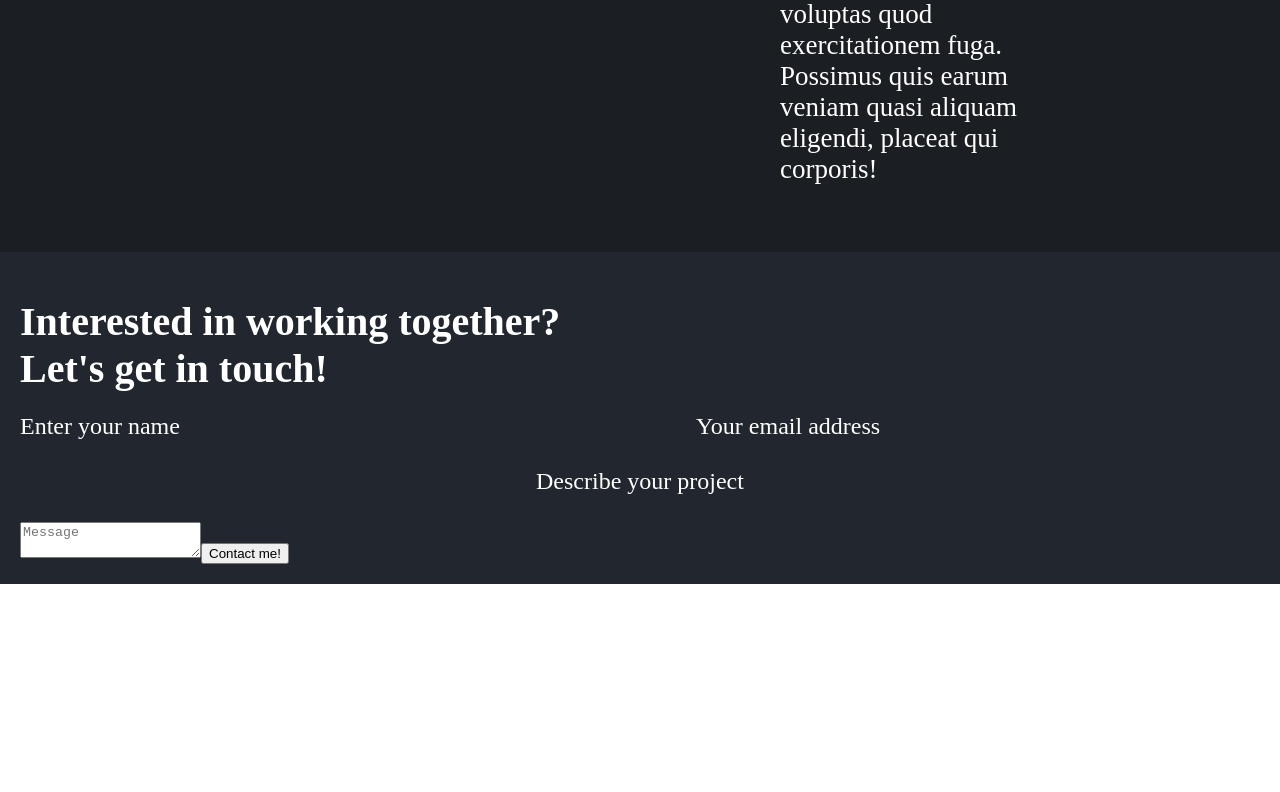
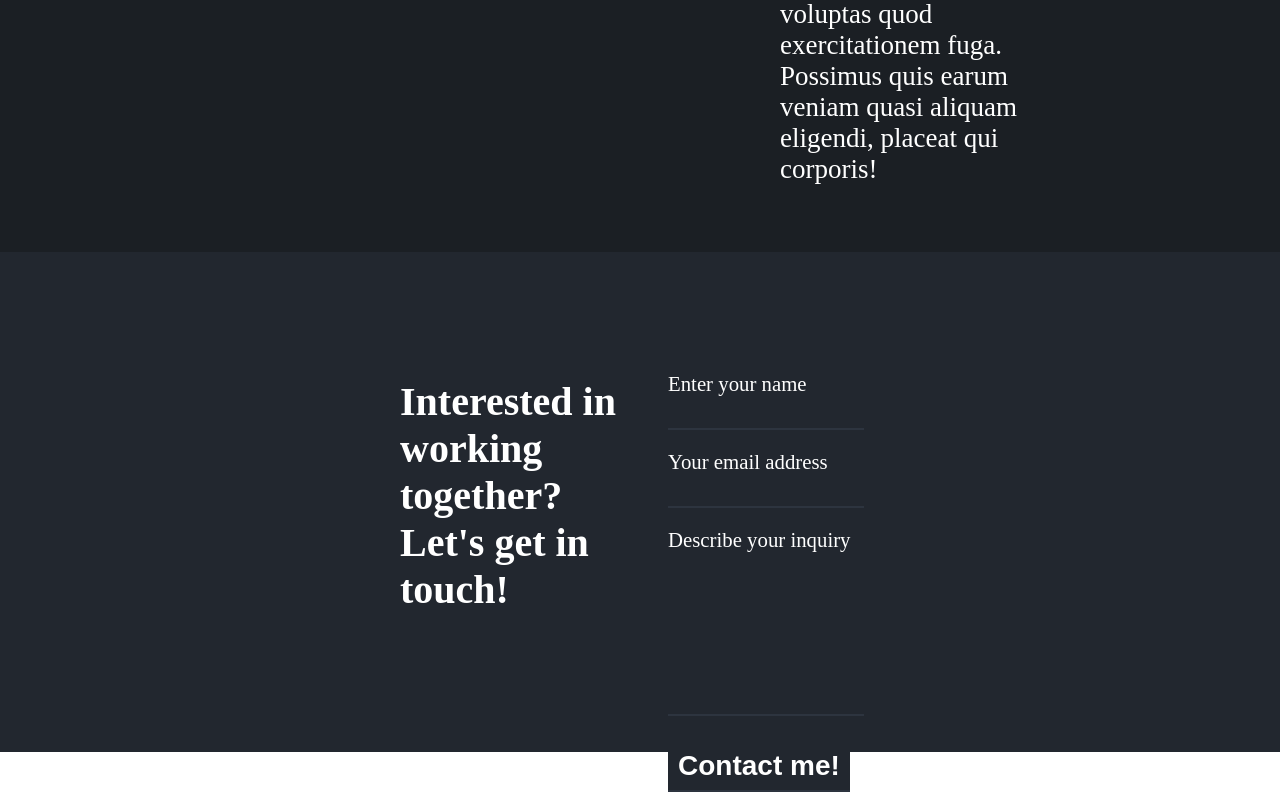
Before and after one commit to RogeSocial/Personal-Portfolio, a React (Vite) app in the folder client/: page / in a window 1280 px wide. Shown: the part 8862-9654 px from the top of the page. Before the commit the page ends 9446 px from the top, so only its background shows below. Built offline with nearby package versions, Linux system fonts and the light colour scheme.

Commit message:
fixed styling on the contact container

```diff
--- a/client/src/pages/LandingPage.tsx
+++ b/client/src/pages/LandingPage.tsx
@@ -152,17 +152,17 @@ function LandingPage() {
       </div>
 
       <div className="contact-container">
-        <h1>Interested in working together? <br></br>
-        Let's get in touch!
+        <h1>
+          Interested in working together? <br></br>
+          Let's get in touch!
         </h1>
         <form>
           <label>Enter your name</label>
-          <input type="text"/>
+          <input type="text" />
           <label>Your email address</label>
-          <input type="email"/>
-          <label>Describe your project</label>
-          <input type="text"/>
-          <textarea placeholder="Message"></textarea>
+          <input type="email" />
+          <label>Describe your inquiry</label>
+          <textarea></textarea>
           <button type="submit">Contact me!</button>
         </form>
       </div>
--- a/client/src/styling/contact-con.css
+++ b/client/src/styling/contact-con.css
@@ -1,26 +1,97 @@
 .contact-container {
   background-color: #22272f;
   margin: 0;
-    padding: 20px;
+  padding-top: 100px;
+  padding-left: 400px;
+  padding-right: 400px;
+  height: 50vh;
+  display: flex;
+  justify-content: space-between;
 }
 
 .contact-container h1 {
   color: #fff;
   font-size: 2.5rem;
   margin-bottom: 20px;
+  text-align: left;
+  flex: 0 0 50%;
+}
+
+.contact-container form {
+  flex: 0 0 40%;
+  padding: 20px;
+  background-color: #22272f;
 }
 
 .contact-container label {
   color: #fff;
-    font-size: 1.5rem;
-    margin-bottom: 20px;
+  font-size: 1.3rem;
+  margin-bottom: 10px;
 }
 
-.contact-container input {
-    width: 40%;
-    padding: 10px;
+.contact-container input,
+.contact-container textarea {
+  width: 100%;
+  padding-top: 10px;
   margin-bottom: 20px;
   border: none;
   background-color: #22272f;
   color: white;
+  border-bottom: 2px solid #2d343f;
+  outline: none;
+  font-size: 18px;
 }
+
+.contact-container textarea {
+  resize: none;
+  height: 150px;
+}
+
+.contact-container input:active,
+.contact-container textarea:active {
+  border-bottom: 2px solid #ffffff;
+}
+
+.contact-container input:hover,
+.contact-container textarea:hover,
+.contact-container input:focus,
+.contact-container textarea:focus {
+  border-bottom: 2px solid #ffffff;
+  transition: border-bottom 0.8s;
+}
+
+.contact-container button {
+    padding: 10px;
+    background-color: #22272f;
+    color: #ffffff;
+    border: none;
+    cursor: pointer;
+    font-size: 28px;
+    transition: background-color 0.3s, color 0.3s, border-bottom 0.3s;
+    position: relative;
+    font-weight: 700;
+  }
+
+  .contact-container button::after {
+    content: '';
+    position: absolute;
+    left: 0;
+    bottom: 0;
+    width: 100%;
+    height: 2px;
+    background-color: #2d343f;
+    transition: background-color 0.3s;
+  }
+
+  .contact-container button:hover,
+  .contact-container button:active {
+    background-color: #22272f;
+    color: white;
+    border-bottom: 2px solid #ffffff;
+  }
+
+  .contact-container button:hover::after,
+  .contact-container button:active::after {
+    width: 100%;
+    background-color: #ffffff;
+  }
```
Lines whose indentation alone changed are shown as unchanged.
